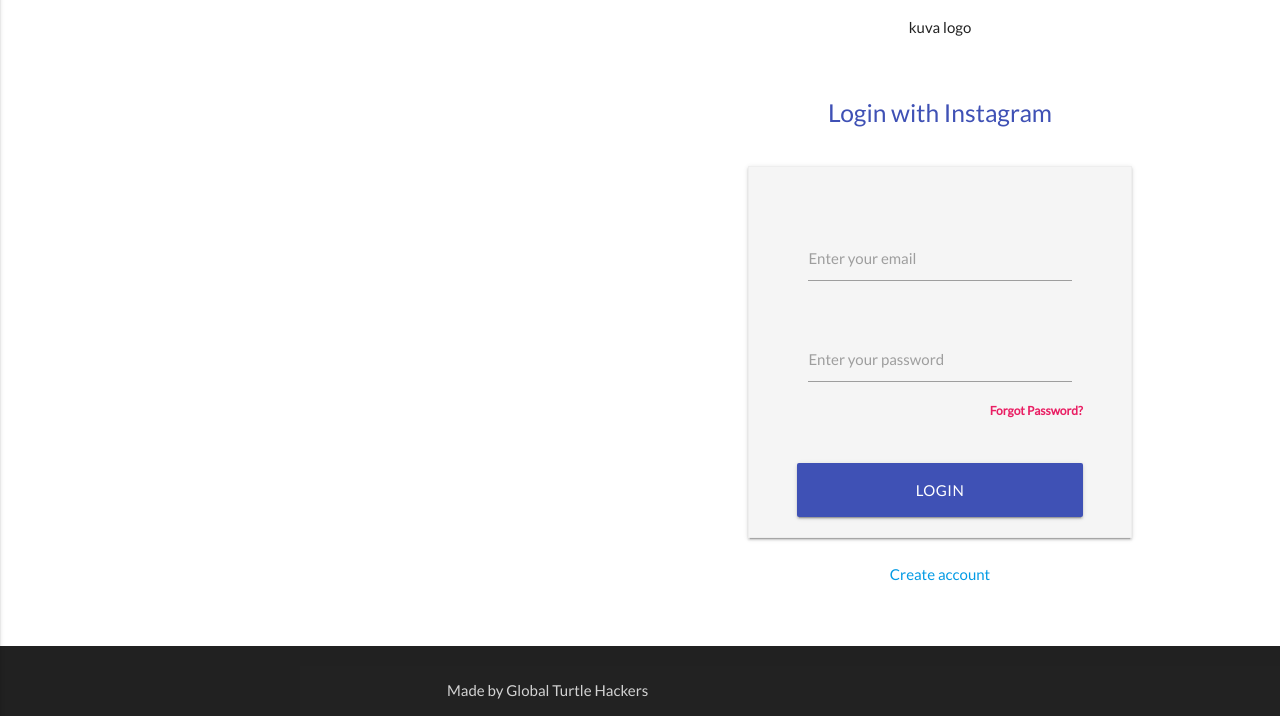
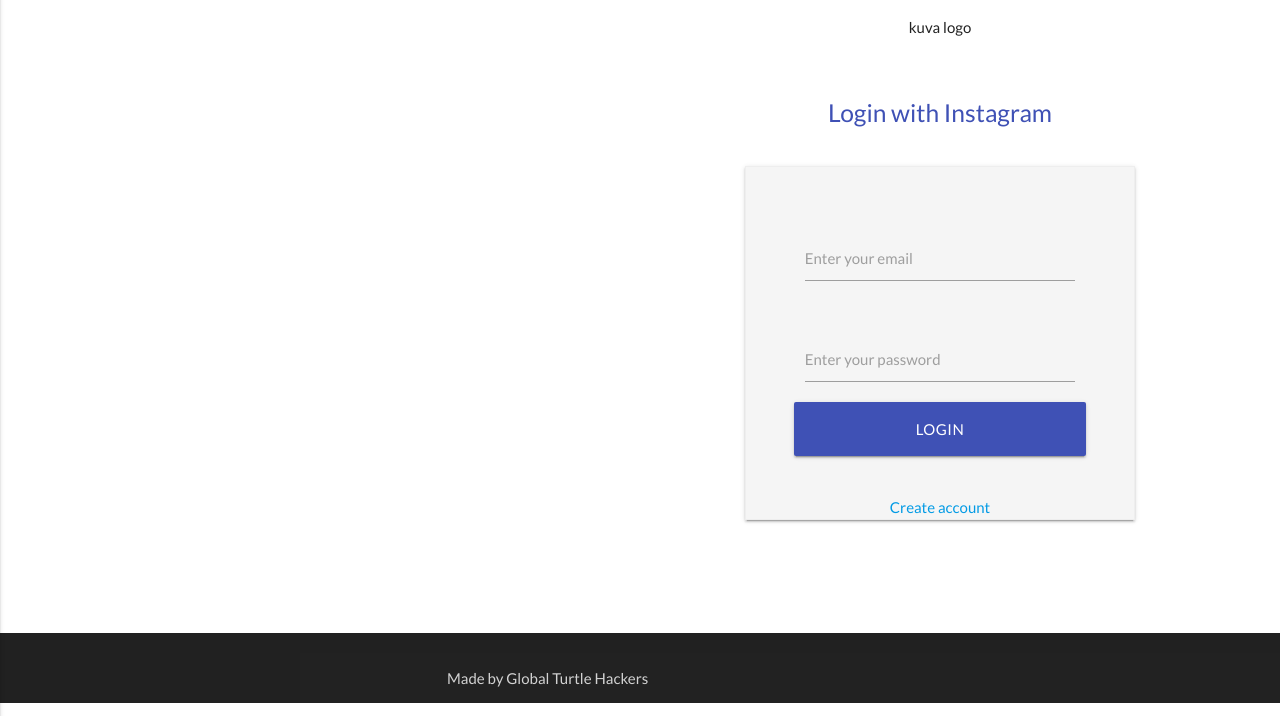
Before and after one commit to chelciebritt/Kuva-Front-End, a plain HTML site: page login.html in a window 1280 px wide. Shown: the part 97-813 px from the top of the page. Drawn offline with nearby package versions, Linux system fonts and the light colour scheme.

Commit message:
Login update

```diff
--- a/login.html
+++ b/login.html
@@ -71,11 +71,7 @@
                   <div class='input-field col s12'>
                     <input class='validate' type='password' name='password' id='password' />
                     <label for='password'>Enter your password</label>
-                  </div>
-                  <label style='float: right;'>
-                                  <a class='pink-text' href='#!'><b>Forgot Password?</b></a>
-                              </label>
-                </div>
+
 
                     <br />
                     <center>
```
Lines whose indentation alone changed are shown as unchanged.
